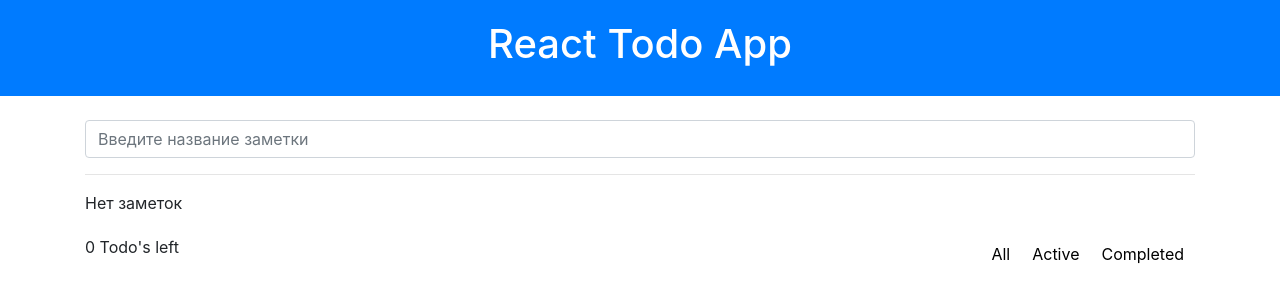
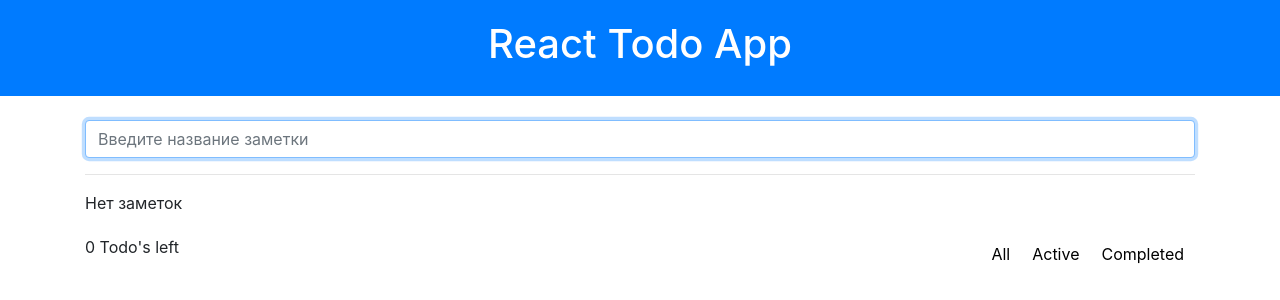
Before and after one commit to bonewagon/TodoApp, a React (Create React App) app: page / in a window 1280 px wide. Shown: the top 300 px of the page. Built offline with nearby package versions, Linux system fonts and the light colour scheme; what redux-localstorage-simple would draw is missing.

Commit message:
Minor changes

```diff
--- a/src/components/Form.js
+++ b/src/components/Form.jsx
@@ -1,5 +1,5 @@
 import React from 'react';
-import { useState } from 'react';
+import { useState, useEffect, useRef } from 'react';
 
 import { useDispatch } from 'react-redux';
 
@@ -21,9 +21,18 @@ export function Form() {
     }
   };
 
+  const inputRef = useRef(null);
+
+  useEffect(() => {
+    if (inputRef.current) {
+      inputRef.current.focus();
+    }
+  }, []);
+
   return (
     <form className="form-group pt-4" onSubmit={addTodo}>
       <input
+        ref={inputRef}
         onChange={inputChange}
         value={value}
         type="text"
```
Also changed, not shown: src/components/App.jsx (renamed from src/components/App.js), src/components/Footer.jsx (renamed from src/components/Footer.js), src/components/Header.jsx (renamed from src/components/Header.js), src/components/Note.jsx (renamed from src/components/Note.js).
